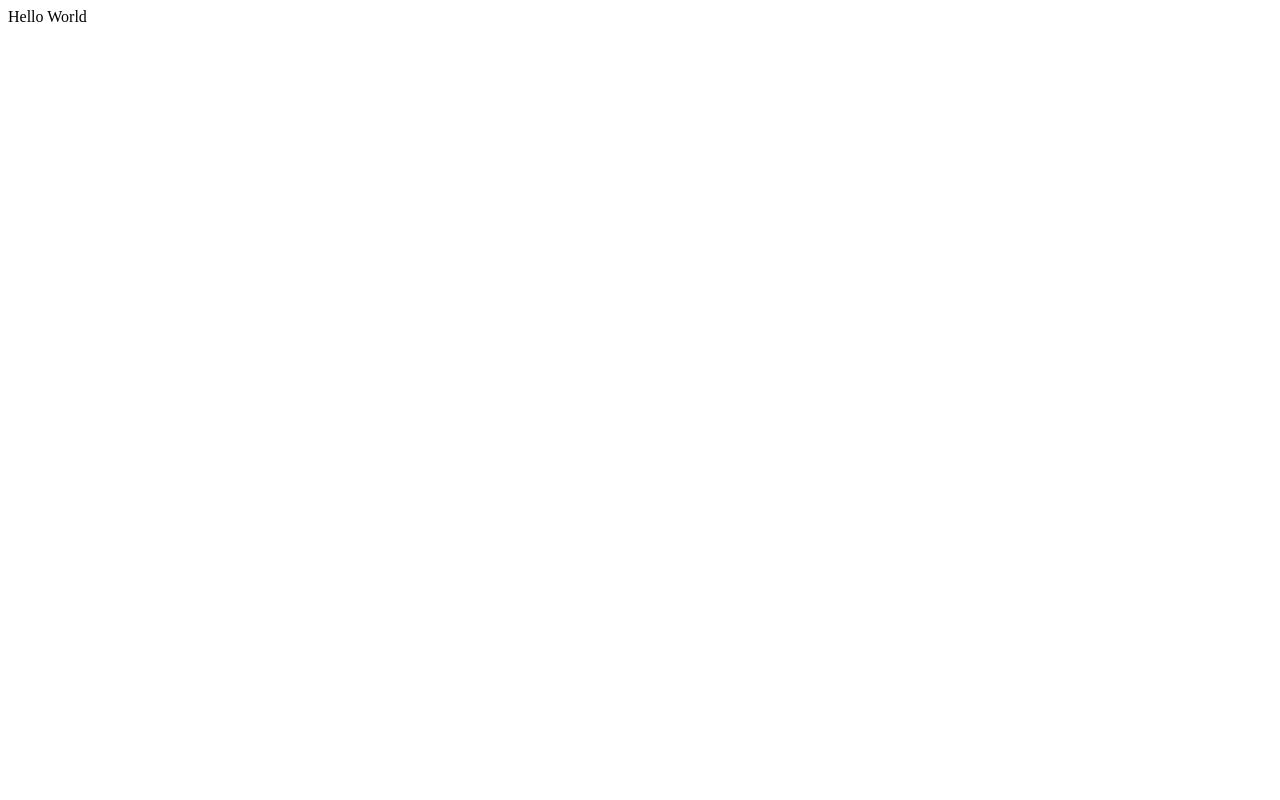
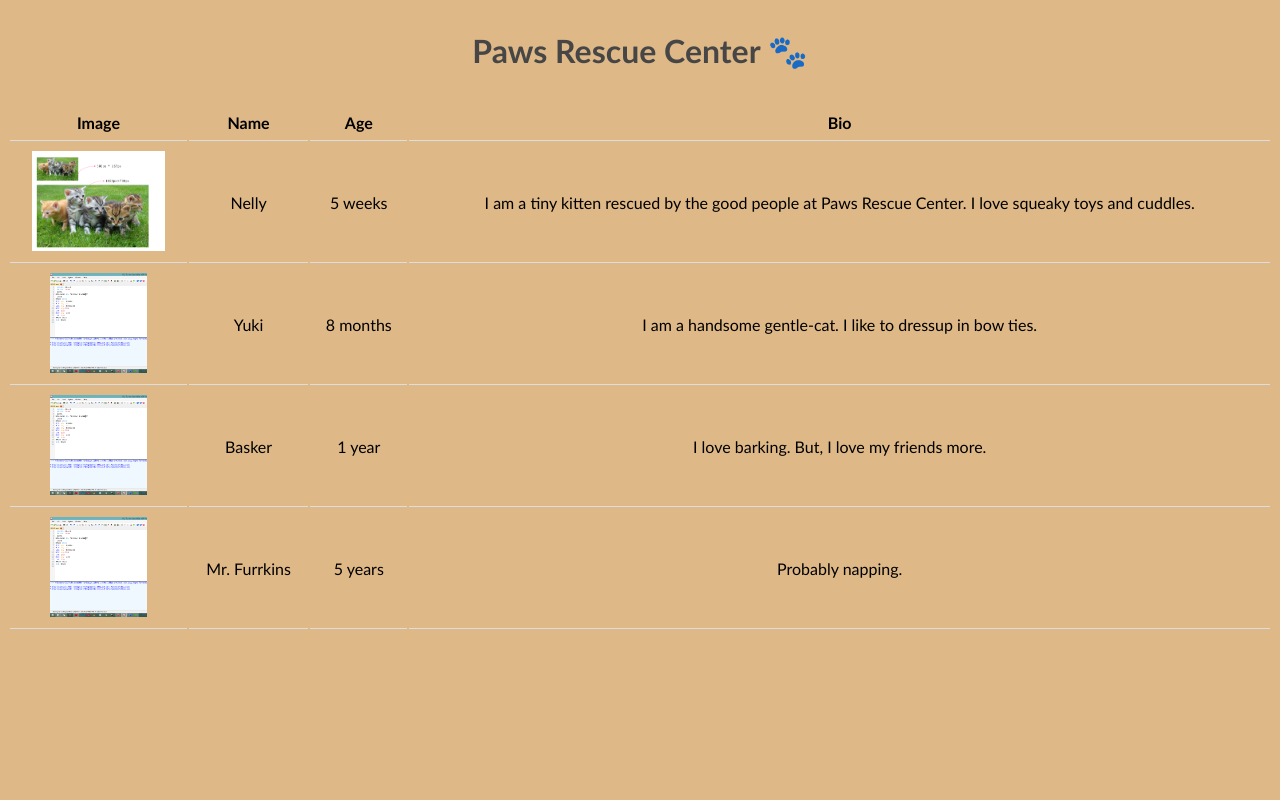
Before and after one commit to Temiogundeji/learn-flask, a Flask app: page / in a window 1280 px wide. Before the commit the page is almost empty. Run offline with Flask 2, Linux system fonts and the light colour scheme.

Commit message:
static file added

```diff
--- a/app.py
+++ b/app.py
@@ -1,16 +1,13 @@
-from flask import Flask
+"""Flask app for paw rescue center"""
+from flask import Flask, render_template
 app = Flask(__name__)
 
 @app.route("/")
-def hello():
-    return "Hello World"
+def home():
+    return render_template('home.html')
+@app.route("/about")
+def about():
+    return render_template("about.html")
 
-@app.route("/<my_name>")
-def greetings(my_name):
-    return "Welcome" + my_name + "!"
-
-@app.route('/square/<int:number>')
-def show_square(number):
-    return "Square of" + str(number * number) + " is:"
 if __name__ == "__main__":
     app.run(debug=True, host="0.0.0.0", port =3000)
--- /dev/null
+++ b/static/styles.css
@@ -0,0 +1,16 @@
+body{
+    font-family: 'Gill Sans', 'Gill Sans MT', Calibri, 'Trebuchet MS', sans-serif;
+    background-color: burlywood;
+}
+#title {
+    padding: 10px;
+    color: #464646;
+}
+table {
+  width: 100%;
+    text-align: center;
+}
+th, td {
+    padding: 8px;
+    border-bottom: 1px solid #ddd;
+}
--- a/templates/about.html
+++ b/templates/about.html
@@ -5,6 +5,7 @@
     <meta name="viewport" content="width=device-width, initial-scale=1.0">
     <meta http-equiv="X-UA-Compatible" content="ie=edge">
     <title>About page</title>
+    <link rel="stylesheet" href="{{ url_for('static', filename='styles.css')}}"
 </head>
 <body>
     <h2>About Page</h2>
--- /dev/null
+++ b/templates/home.html
@@ -0,0 +1,46 @@
+<!DOCTYPE html>
+<html lang="en">
+<head>
+    <meta charset="UTF-8">
+    <meta name="viewport" content="width=device-width, initial-scale=1.0">
+    <meta http-equiv="X-UA-Compatible" content="ie=edge">
+    <link rel="stylesheet" href="{{url_for('static', filename='styles.css')}}">
+    <title>Home Page</title>
+
+</head>
+<body>
+    <h1 id = "title"><center>Paws Rescue Center 🐾</center></h1>
+  <table>
+    <tr>
+      <th>Image</th>
+      <th>Name</th>
+      <th>Age</th>
+      <th>Bio</th>
+    </tr>
+    <tr>
+      <td><img src= "{{url_for('static', filename= 'CATTTTT.png')}}" height="100" ></td>
+      <td>Nelly</td>
+      <td>5 weeks</td>
+      <td>I am a tiny kitten rescued by the good people at Paws Rescue Center. I love squeaky toys and cuddles.</td>
+    </tr>
+    <tr>
+      <td><img src= "{{url_for('static', filename= 'HELLO.png')}}" height="100" ></td>
+      <td>Yuki</td>
+      <td>8 months</td>
+      <td>I am a handsome gentle-cat. I like to dressup in bow ties.</td>
+    </tr>
+    <tr>
+      <td><img src= "{{url_for('static', filename= 'HELLO.png')}}" height="100" ></td>
+      <td>Basker</td>
+      <td>1 year</td>
+      <td>I love barking. But, I love my friends more.</td>
+    </tr>
+    <tr>
+      <td><img src= "{{url_for('static', filename= 'HELLO.png')}}" height="100" ></td>
+      <td>Mr. Furrkins</td>
+      <td>5 years</td>
+      <td>Probably napping.</td>
+    </tr>
+  </table>
+</body>
+</html>
```
Also changed, not shown: static/CATTTTT.png (added), static/HELLO.PNG (added), static/jjjjjjjjj.PNG (added), static/kareeemat.PNG (added).
